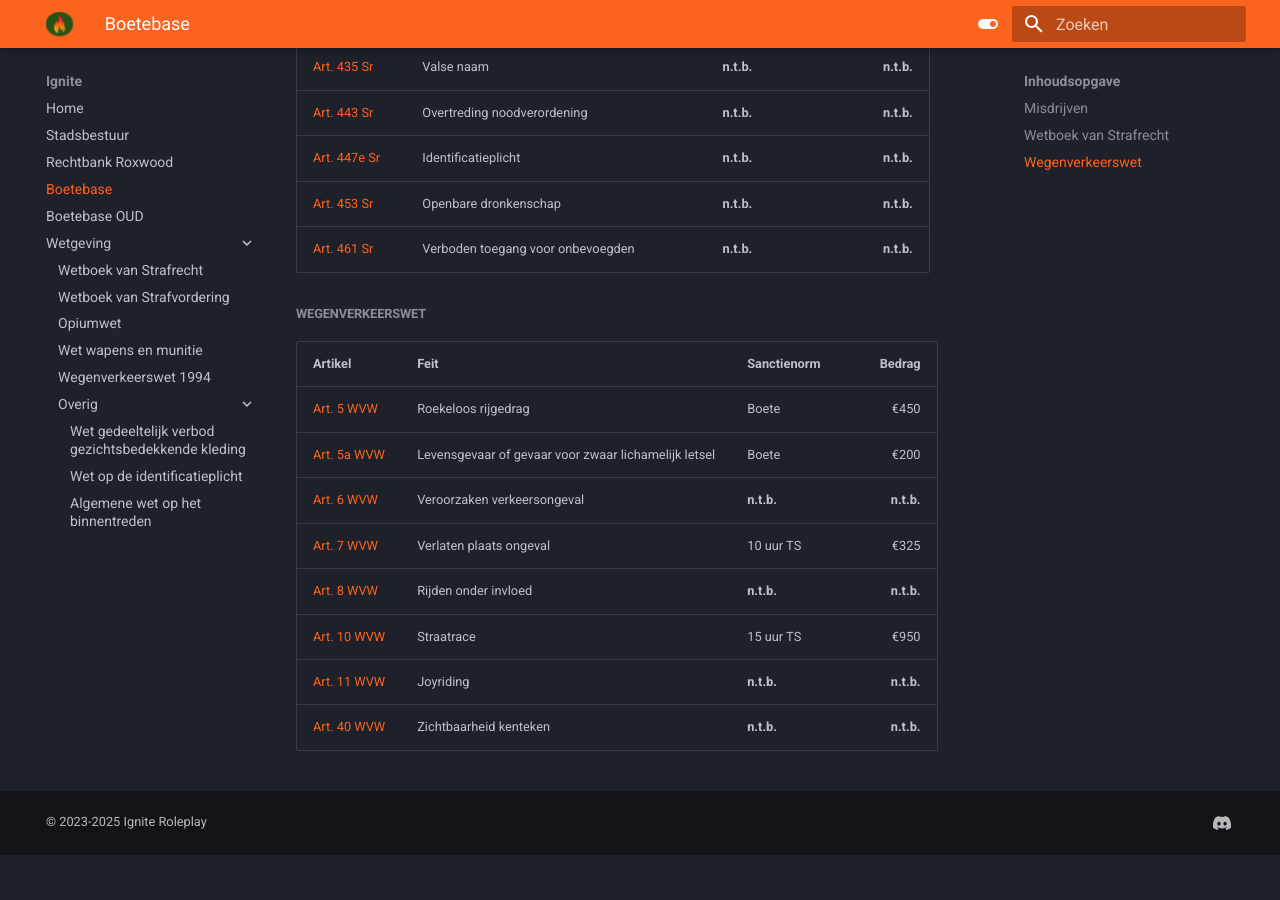
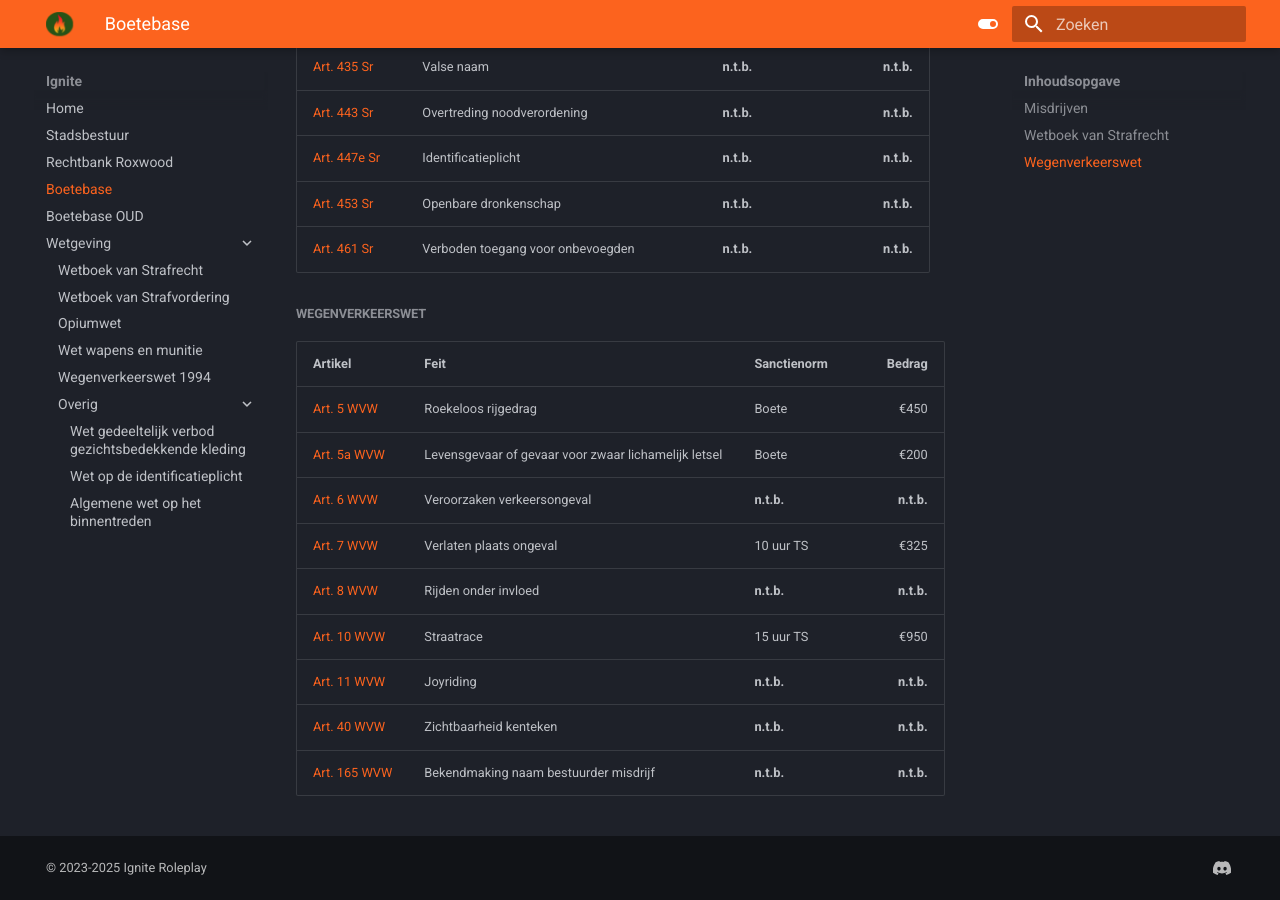
Before and after one commit to NLDenny/wetboek, an MkDocs documentation site: the page built from docs/overig/bb.md, in a window 1280 px wide and 900 px high, scrolled down 6011 px. Built offline with MkDocs 1.6.1 and Material for MkDocs 9.7.7, drawn with Linux system fonts in a browser that asks for light colours; before the commit the page ends 6866 px from its top, so only the background shows below that.

Commit message:
Update bb.md

```diff
--- a/docs/overig/bb.md
+++ b/docs/overig/bb.md
@@ -162,3 +162,4 @@ F116a | Inbrekerswerktuig | €115,- |
 [Art. 10 WVW](/wetboek/wvw/#artikel-10-wedstrijdverbod) | Straatrace | 15 uur TS | €950
 [Art. 11 WVW](/wetboek/wvw/#artikel-11-joyriding) | Joyriding | __n.t.b.__ | __n.t.b.__
 [Art. 40 WVW](/wetboek/wvw/#artikel-40-zichtbaarheid) | Zichtbaarheid kenteken | __n.t.b.__ | __n.t.b.__
+[Art. 165 WVW](/wetboek/wvw/#artikel-165-bekendmaking-naam-bestuurder) | Bekendmaking naam bestuurder misdrijf | __n.t.b.__ | __n.t.b.__
```
